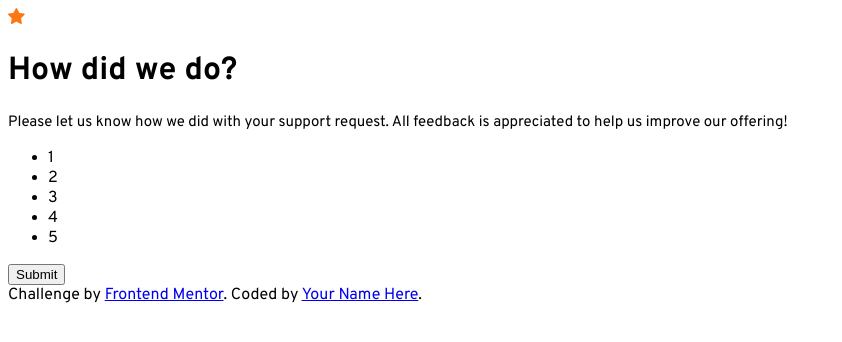
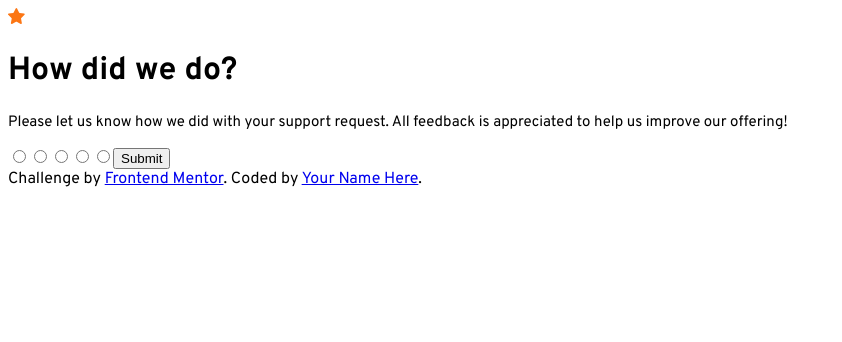
Before and after one commit to rodrfct/interactive-rating-component, a Vue app: page / in a window 1280 px wide. Shown: the top 342 px of the page, without its empty margins (0-842 px from the left). Built offline with nearby package versions, Linux system fonts and the light colour scheme.

Commit message:
Logic completed

```diff
--- a/src/components/RatingCard.vue
+++ b/src/components/RatingCard.vue
@@ -1,21 +1,22 @@
 <script setup>
 
 defineProps({
-    rated: {
-        type: Boolean,
-        required: true
-    },
-
     rating: {
         type: Number,
         required: true
     }
 })
+
+defineEmits(['user-rated'])
+
+let userRating = 0
+
+
 </script>
 
 <template>
     <div class="card">
-        <div v-if="!rated" class="message-rating">
+        <div v-if="!userRating" class="message-rating">
             <img src="../assets/img/icon-star.svg" alt="">
 
             <h1>How did we do?</h1>
@@ -24,21 +25,21 @@ defineProps({
                 Please let us know how we did with your support request. All feedback is appreciated to help us improve our offering!
             </p>
 
-            <ul>
-                <li class="rate">1</li>
-                <li class="rate">2</li>
-                <li class="rate">3</li>
-                <li class="rate">4</li>
-                <li class="rate">5</li>
-            </ul>
+            <form @submit.prevent="$emit('user-rated', userRating)">
+                <input type="radio" name="rating-input" value="1" v-model="userRating">
+                <input type="radio" name="rating-input" value="2" v-model="userRating">
+                <input type="radio" name="rating-input" value="3" v-model="userRating">
+                <input type="radio" name="rating-input" value="4" v-model="userRating">
+                <input type="radio" name="rating-input" value="5" v-model="userRating">
 
-            <button class="submit-btn">Submit</button>
+                <button type="submit" class="submit-btn">Submit</button>
+            </form>
         </div>
 
         <div v-else class="message-thank-you">
             <div class="feedback">
                 <img src="../assets/img/illustration-thank-you.svg" alt="">
-                <p>You selected {{ rating }} out of 5</p>
+                <p>You selected {{ userRating }} out of 5</p>
             </div>
 
             <h1>Thank You!</h1>
--- a/src/views/HomeView.vue
+++ b/src/views/HomeView.vue
@@ -1,13 +1,14 @@
 <script setup>
+  import { ref } from 'vue';
   import RatingCard from '../components/RatingCard.vue';
 
-  let rated = false
+  let rating = ref(0)
 </script>
 
 <template>
   <main>
 
-    <RatingCard :rated="rated" />
+    <RatingCard :rating="rating" @user-rated="rating = userRating" />
 
     <div class="attribution">
       Challenge by <a href="https://www.frontendmentor.io?ref=challenge" target="_blank">Frontend Mentor</a>.
```
